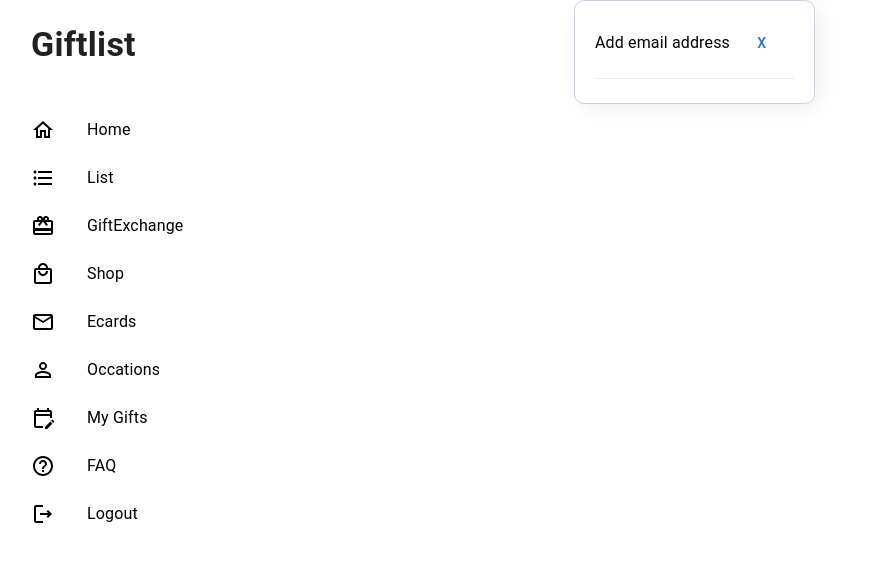
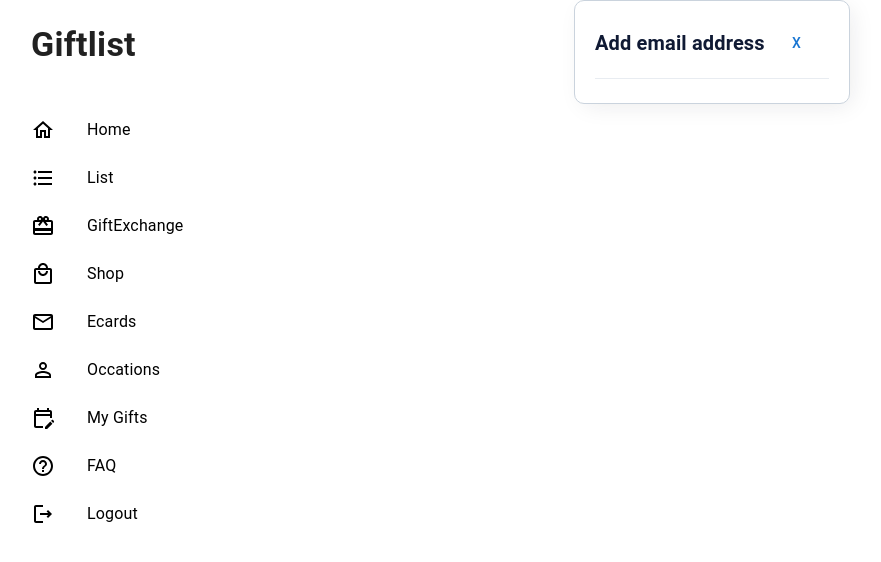
Before and after one commit to FatimaMary/giftlist, a React (Create React App) app in the folder client/: page /invite in a window 1280 px wide. Shown: the top 562 px of the page, without its empty margins (17-898 px from the left). Built offline with nearby package versions, Linux system fonts and the light colour scheme; the HTML template or start-up script is replaced by a standard one.

Commit message:
Update invite.jsx

```diff
--- a/client/src/scenes/success/invite.jsx
+++ b/client/src/scenes/success/invite.jsx
@@ -35,8 +35,29 @@ function Invite() {
                 justifyContent: 'space-between'
             }}
         >
-            <Typography>Add email address</Typography>
-            <Button>X</Button>
+            <Typography
+                variant='h4'
+                sx={{
+                    fontWeight: 600,
+                    fontSize: '20px',
+                    lineHeight: '24px',
+                    color: '#101a34',
+                    display: 'flex',
+                    alignItems: 'center',
+                    flexWrap: 'wrap',
+                }}
+            >Add email address</Typography>
+            <Button
+                sx={{
+                    boxSizing: 'border-box',
+                    display: 'inline-block',
+                    overflow: 'hidden',
+                    width: 'initial',
+                    height: 'initial',
+                    opacity: 1,
+                    maxWidth: '100%',
+                }}
+            >X</Button>
         </Box>
         <Box></Box>
     </Box>
```
